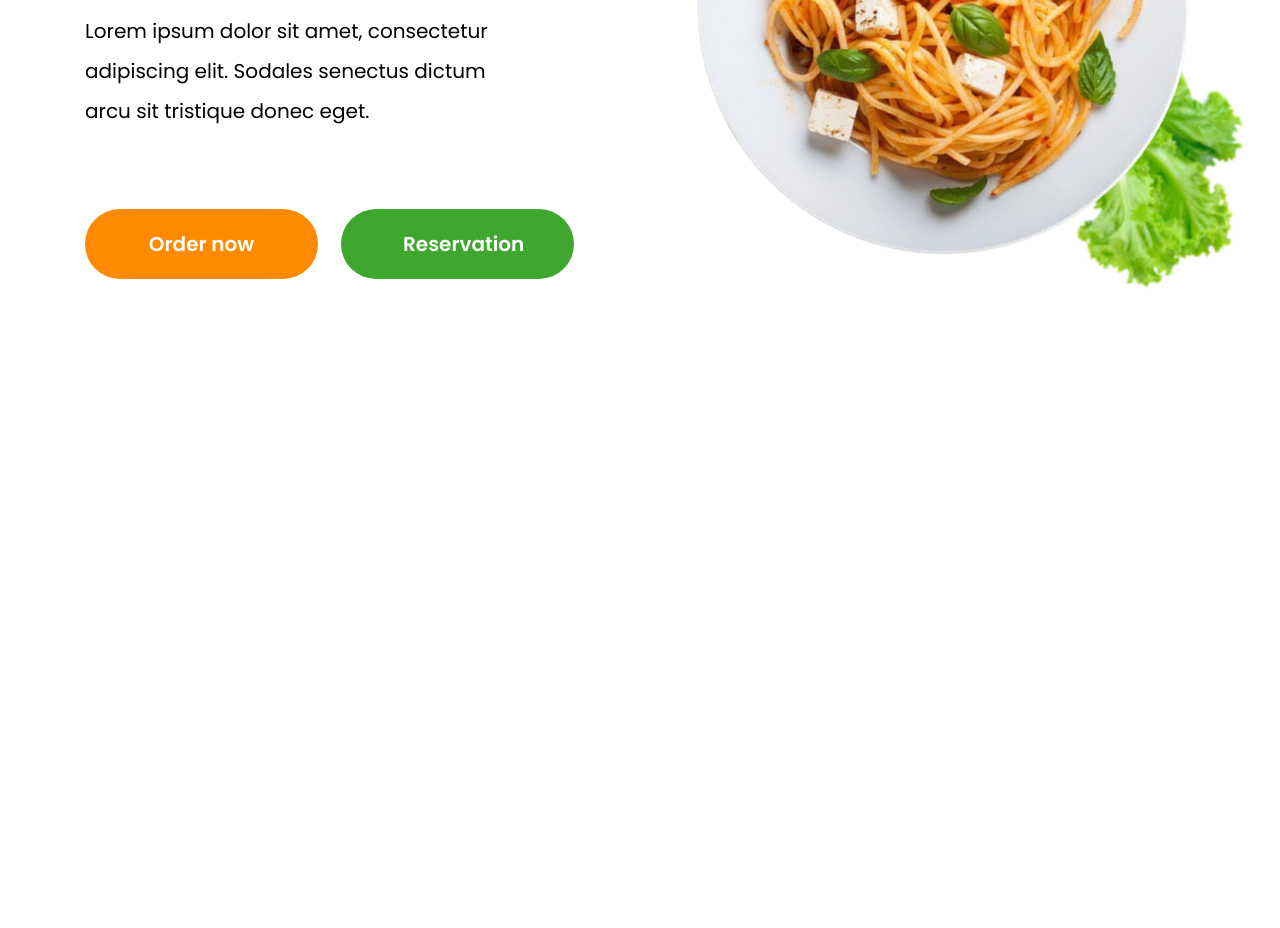
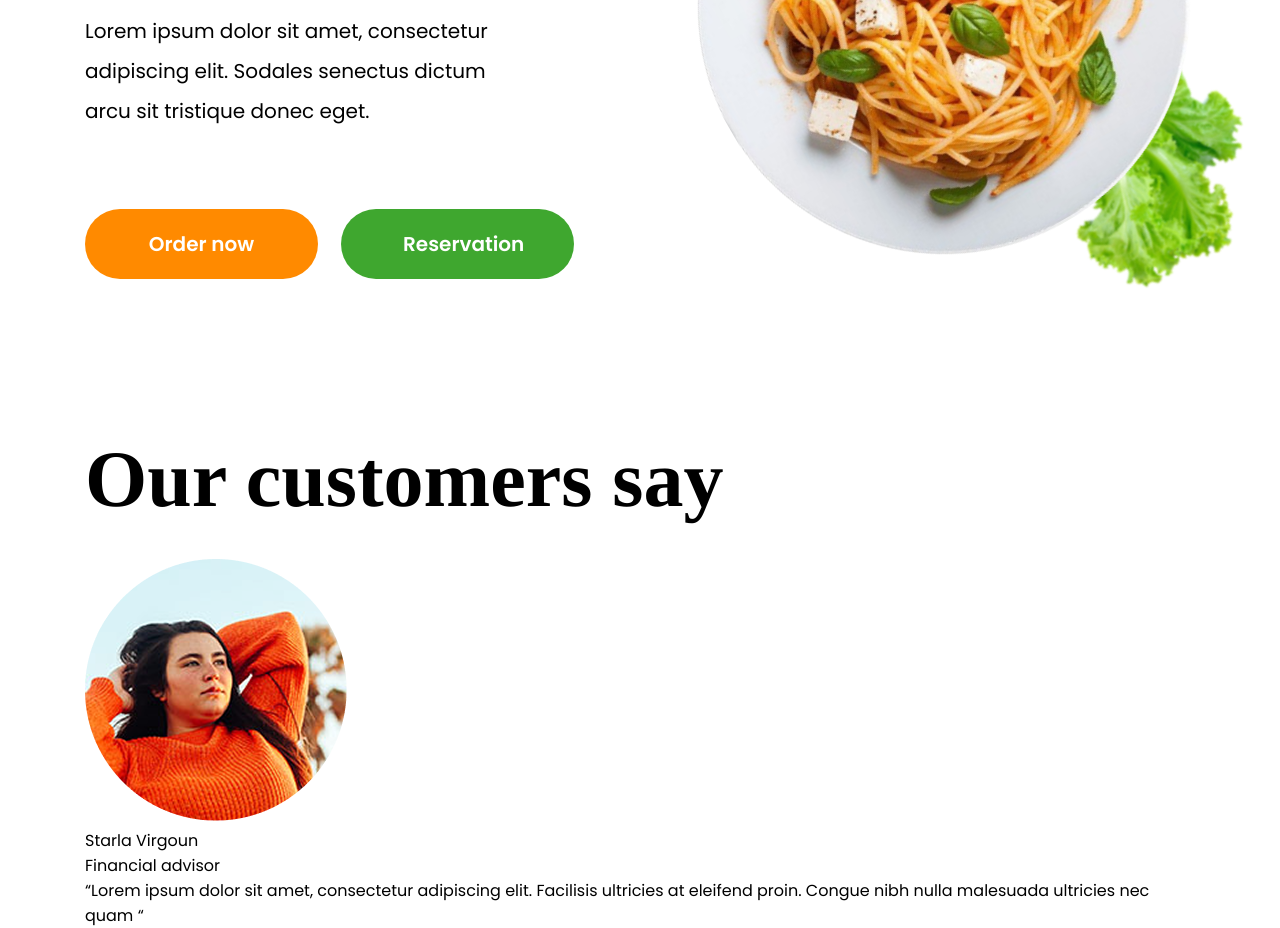
Before and after one commit to Azamatmasharipov707/Restaurant, a plain HTML site: page index.html in a window 1280 px wide. Shown: the part 592-1520 px from the top of the page. Before the commit the page ends 940 px from the top, so only its background shows below. Drawn offline with Linux system fonts and the light colour scheme.

Commit message:
customers say start

```diff
--- a/css/style.css
+++ b/css/style.css
@@ -198,3 +198,13 @@ nav {
     left: 430px;
     transform: rotate(150deg);
 }
+
+
+.customers__title{
+font-family: 'Tinos';
+font-weight: 700;
+font-style: Bold;
+font-size: 80px;
+line-height: 200%;
+padding-top: 120px;
+}
--- a/index.html
+++ b/index.html
@@ -46,7 +46,23 @@
         </div>
     </header>
     <main>
+      <sectiom class="customers__say">
+        <div class="container">
 
+            <div class="customers__title">Our customers say</div>
+            <div class="customer__card">
+                <div class="customer__img">
+                    <img src="image/customers/Ellipse 16.png" alt="" class="customer">
+                </div>
+                <div class="custom__name">Starla Virgoun</div>
+                <div class="custom__work">Financial advisor</div>
+                <div class="custom__card__txt">
+                    <span>“</span>Lorem ipsum dolor sit amet, consectetur adipiscing elit. Facilisis ultricies at eleifend proin. Congue nibh nulla malesuada ultricies nec quam <span>“</span>
+                </div>
+
+            </div>
+        </div>
+      </sectiom>
     </main>
     <footer></footer>
 </body>
```
Also changed, not shown: image/customers/Ellipse 16.png (added), image/customers/Ellipse 17.png (added), image/customers/Ellipse 19.png (added), image/customers/Ellipse 20.png (added), image/customers/Ellipse 21.png (added), image/customers/Ellipse 26.png (added), image/customers/Ellipse 27.png (added), image/customers/Ellipse 28.png (added), image/customers/Group 11.png (added), image/customers/Round.png (added).
